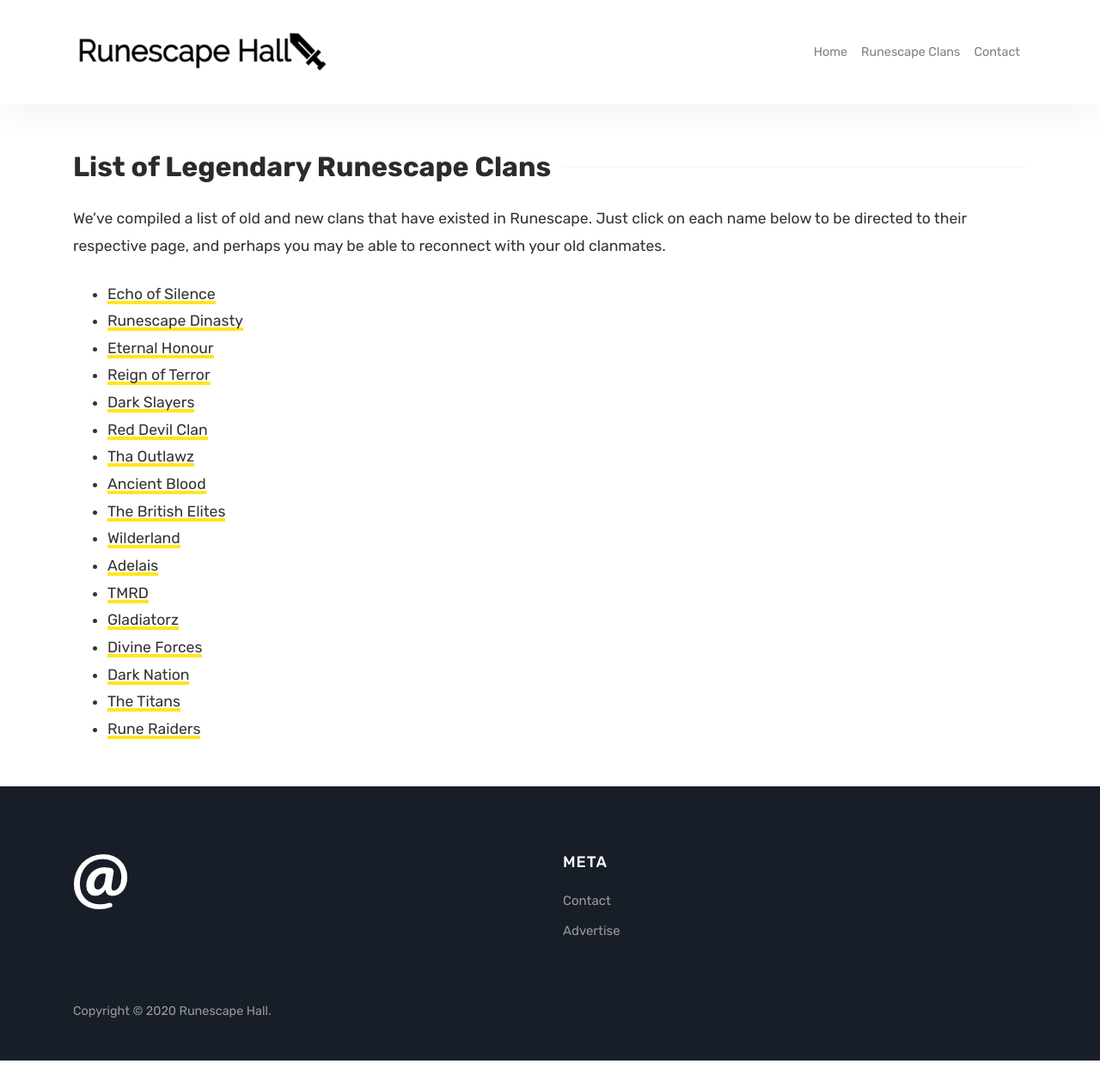
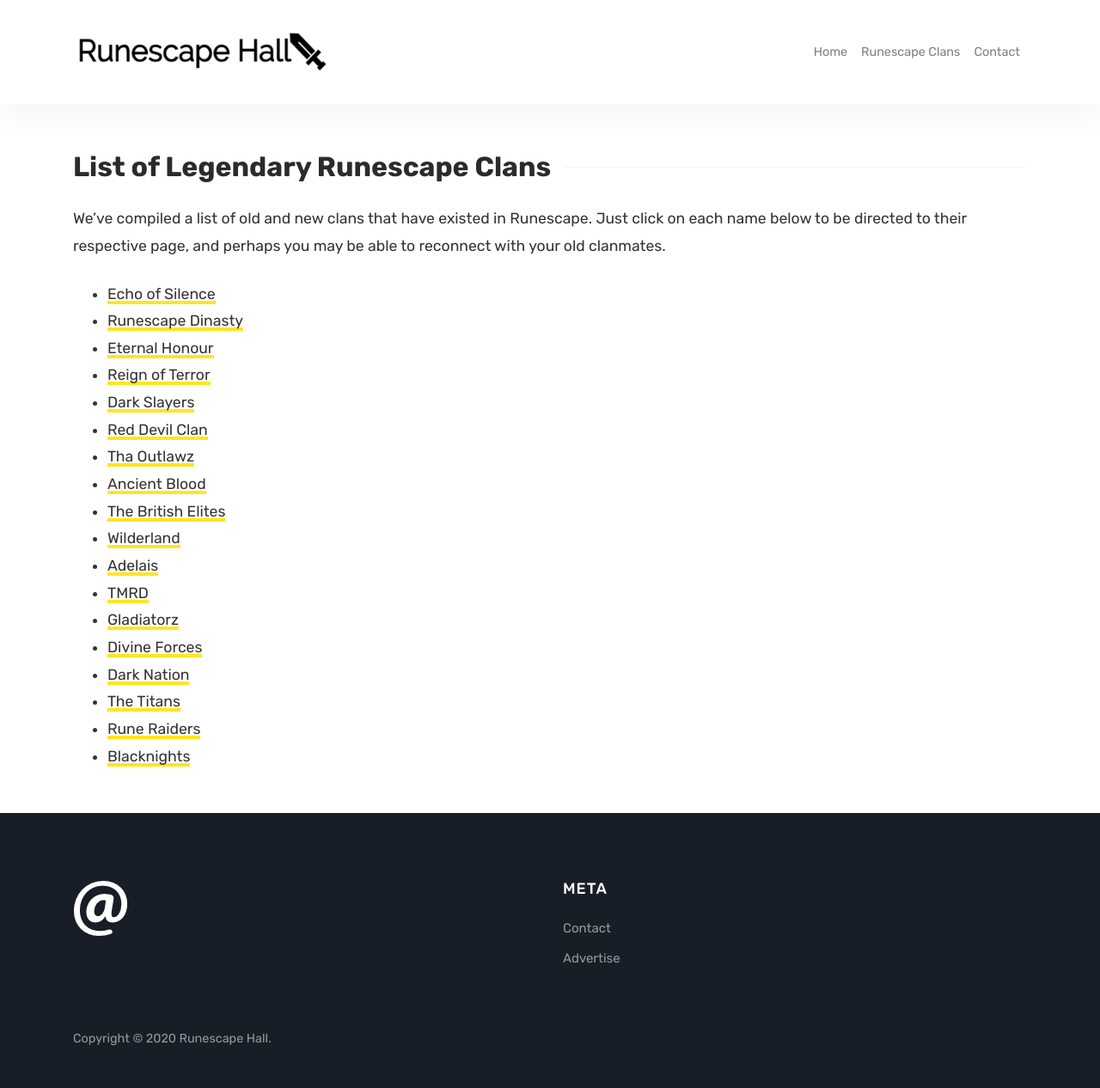
Before and after one commit to runescapehall/Runescape-Affiliate, a Jekyll site: the page built from runescape-clans.md, in a window 1280 px wide and 1266 px high. Shown: the whole window at 86% size. Built offline with Jekyll 4.4.1, drawn with Linux system fonts in a browser that asks for light colours; comment, search, counter and statistics services are not loaded.

Commit message:
Update runescape-clans.md

```diff
--- a/runescape-clans.md
+++ b/runescape-clans.md
@@ -23,3 +23,4 @@
 - [Dark Nation](https://www.runescapehall.net/dark-nation)
 - [The Titans](https://www.runescapehall.net/the-titans)
 - [Rune Raiders](https://www.runescapehall.net/rune-raiders)
+- [Blacknights](https://www.runescapehall.net/BK-clan)
```
